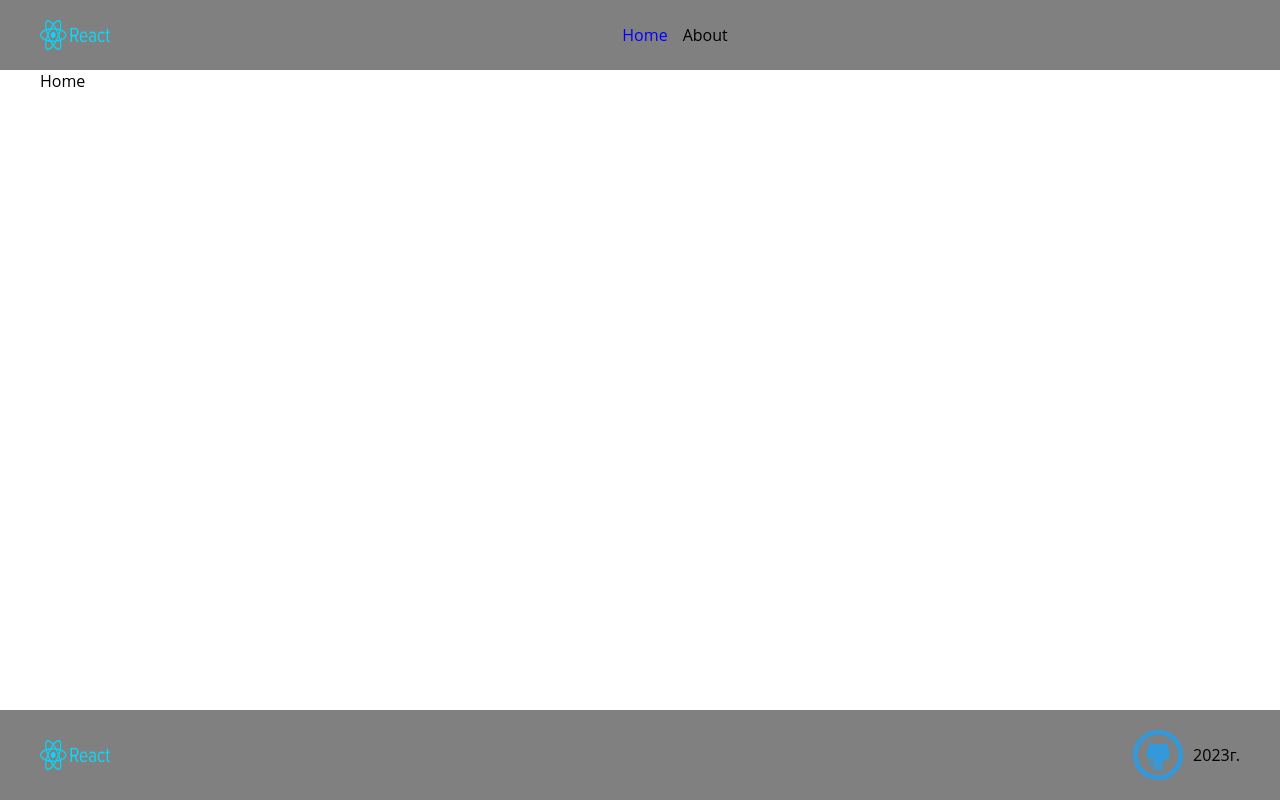
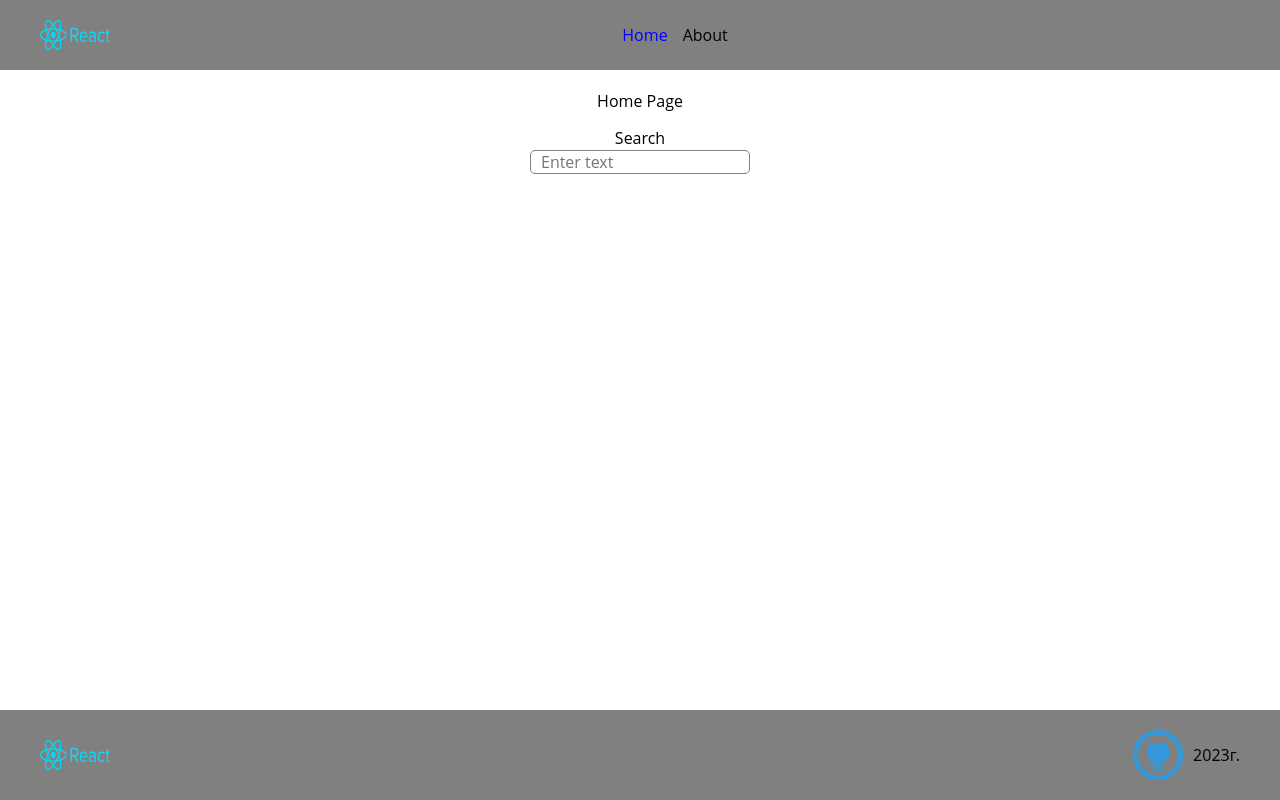
Before and after one commit to SergeiKudlai/react, a React app: page / in a window 1280 px wide. Built offline with nearby package versions, Linux system fonts and the light colour scheme.

Commit message:
feat: added search panel and update notfoundPage About Page

```diff
--- a/src/app.tsx
+++ b/src/app.tsx
@@ -1,7 +1,7 @@
 import { Component } from 'react';
 import { Routes, Route } from 'react-router-dom';
 import { Layout } from './components/layout';
-import { HomePage } from './pages/homePage';
+import { HomePage } from './pages/homePage/homePage';
 import { AboutPage } from './pages/aboutPage';
 import { NotFoundPage } from './pages/notFoundPage';
 
--- /dev/null
+++ b/src/components/search/search.tsx
@@ -0,0 +1,52 @@
+import { Component, ChangeEvent } from 'react';
+
+export class Search extends Component {
+    public state: { value: string };
+
+    constructor(props: string) {
+        super(props);
+        this.state = {
+            value: '',
+        };
+    }
+
+    getFunction = (e: ChangeEvent) => {
+        this.getTextSearch(e);
+        this.setLocalStorageValue(e);
+    };
+
+    getTextSearch = (e: ChangeEvent) => {
+        const { target } = e;
+        const searchData = (target as HTMLInputElement).value;
+        this.setState({ value: searchData });
+    };
+
+    setLocalStorageValue = (e: ChangeEvent) => {
+        const { target } = e;
+        const searchData = (target as HTMLInputElement).value;
+        localStorage.setItem('text', JSON.stringify(searchData));
+    };
+
+    componentDidMount() {
+        const localValid = localStorage.getItem('text');
+        localValid ? this.setState({ value: JSON.parse(localValid) }) : '';
+    }
+
+    render() {
+        return (
+            <label className="home__text" htmlFor="search">
+                Search
+                <input
+                    className="home__search"
+                    type="search"
+                    id="search"
+                    name="search"
+                    placeholder="Enter text"
+                    onChange={this.getFunction}
+                    value={this.state.value}
+                    autoComplete="off"
+                />
+            </label>
+        );
+    }
+}
--- a/src/pages/aboutPage.tsx
+++ b/src/pages/aboutPage.tsx
@@ -1,7 +1,28 @@
 import { Component } from 'react';
 
 export class AboutPage extends Component {
+    public style: {
+        display: string;
+        alignItems: string;
+        justifyContent: string;
+    };
+
+    constructor(props: string) {
+        super(props);
+        this.style = {
+            display: 'flex',
+            alignItems: 'center',
+            justifyContent: 'center',
+        };
+    }
+
     render() {
-        return <section className="about container">About</section>;
+        return (
+            <section className="about section container" style={this.style}>
+                <h1 className="about__title" style={{ fontSize: '32px' }}>
+                    About Page
+                </h1>
+            </section>
+        );
     }
 }
--- a/src/pages/homePage.tsx
+++ /dev/null
@@ -1,7 +0,0 @@
-import { Component } from 'react';
-
-export class HomePage extends Component {
-    render() {
-        return <section className="home container">Home</section>;
-    }
-}
--- /dev/null
+++ b/src/pages/homePage/home.scss
@@ -0,0 +1,18 @@
+.home {
+    &__title {
+        text-align: center;
+        margin-bottom: 1.5rem;
+    }
+
+    &__text {
+        display: flex;
+        flex-direction: column;
+        align-items: center;
+    }
+
+    &__search {
+        border: 1px solid var(--gray);
+        border-radius: 5px;
+        padding-left: 1rem;
+    }
+}
--- /dev/null
+++ b/src/pages/homePage/homePage.tsx
@@ -0,0 +1,14 @@
+import { Component } from 'react';
+import { Search } from '../../components/search/search';
+import './home.scss';
+
+export class HomePage extends Component {
+    render() {
+        return (
+            <section className="home section container">
+                <h1 className="home__title">Home Page</h1>
+                <Search />
+            </section>
+        );
+    }
+}
--- a/src/pages/notFoundPage.tsx
+++ b/src/pages/notFoundPage.tsx
@@ -1,7 +1,28 @@
 import { Component } from 'react';
 
 export class NotFoundPage extends Component {
+    public style: {
+        display: string;
+        alignItems: string;
+        justifyContent: string;
+    };
+
+    constructor(props: string) {
+        super(props);
+        this.style = {
+            display: 'flex',
+            alignItems: 'center',
+            justifyContent: 'center',
+        };
+    }
+
     render() {
-        return <section className="error-page container">Error</section>;
+        return (
+            <section className="error-page section container" style={this.style}>
+                <h1 className="about__title" style={{ fontSize: '32px' }}>
+                    Error Page
+                </h1>
+            </section>
+        );
     }
 }
--- a/src/scss/_global.scss
+++ b/src/scss/_global.scss
@@ -34,6 +34,7 @@ body {
 
 .main {
 	flex: 1 0 auto;
+	position: relative;
 }
 
 .footer {
@@ -53,3 +54,13 @@ body {
 		opacity: 0.5;
 	}
 }
+
+.section {
+	position: absolute;
+	top: 0;
+	right: 0;
+	left: 0;
+	bottom: 0;
+	padding-top: 2rem;
+	padding-bottom: 2rem;
+}
```
